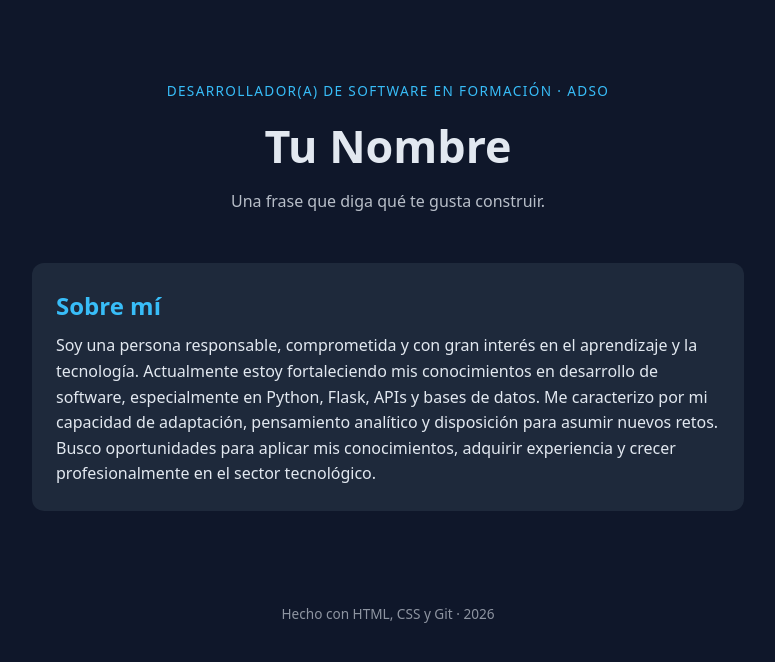
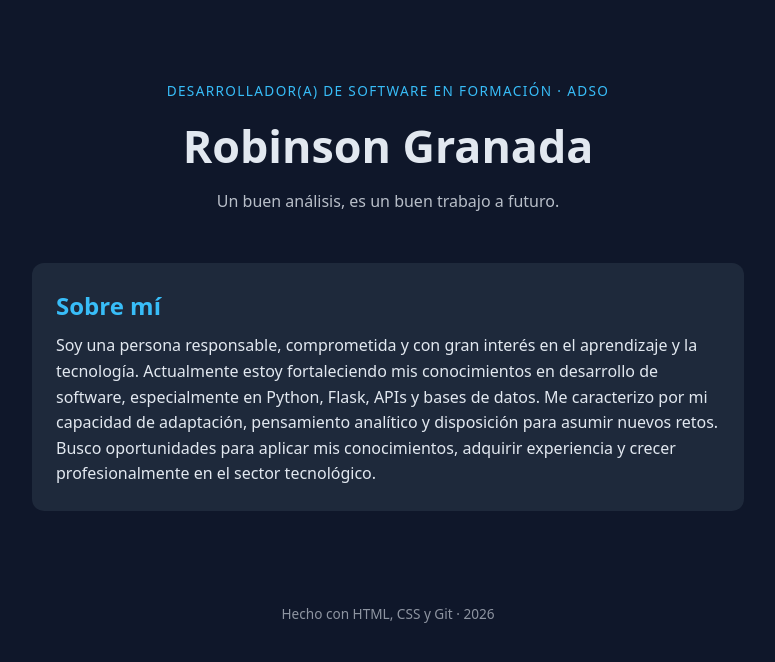
Before and after one commit to Robingr13/Portafolio, a plain HTML site: page index.html in a window 1280 px wide. Shown: the whole page, without its empty margins (252-1027 px from the left). Drawn offline with Linux system fonts and the light colour scheme.

```diff
--- a/index.html
+++ b/index.html
@@ -9,8 +9,8 @@
 <body>
   <header class="hero">
     <p class="etiqueta">Desarrollador(a) de software en formación · ADSO</p>
-    <h1>Tu Nombre</h1>
-    <p class="lema">Una frase que diga qué te gusta construir.</p>
+    <h1>Robinson Granada</h1>
+    <p class="lema">Un buen análisis, es un buen trabajo a futuro.</p>
   </header>
 
   <main>
```
